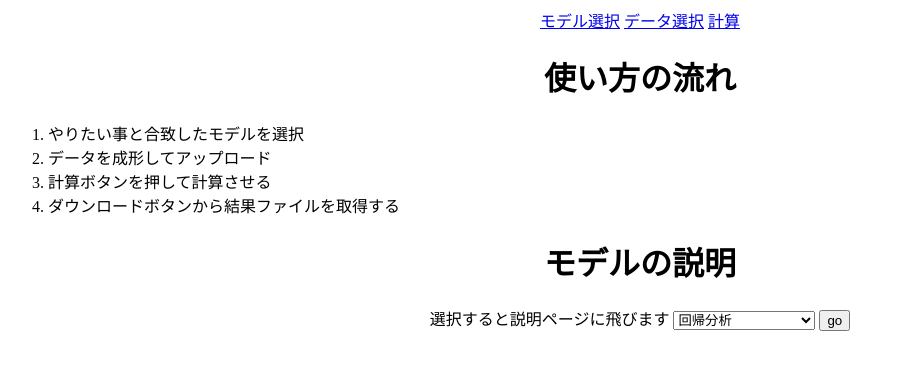
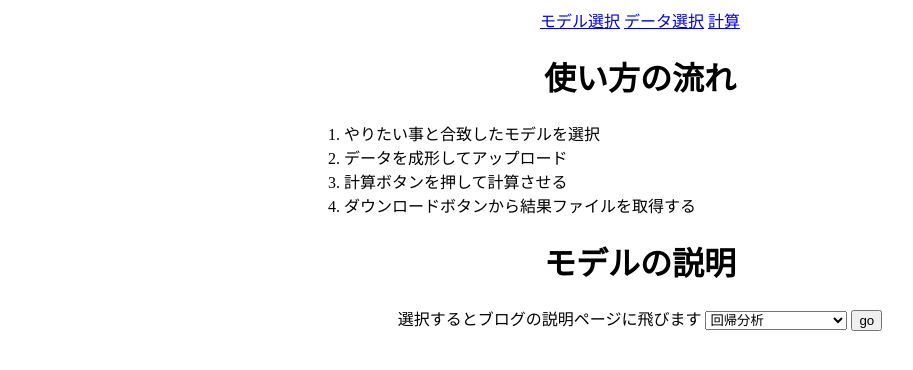
Before and after one commit to msamunetogetoge/mlcalculator, a Django app: page /tech/help in a window 1280 px wide. Shown: the top 370 px of the page, without its empty margins (0-913 px from the left). Run offline with Django 3.2, Linux system fonts and the light colour scheme; data comes from the database, SQL or seed files in the repository.

Commit message:
link help page

```diff
--- a/MLkit/tech/templates/tech/help.html
+++ b/MLkit/tech/templates/tech/help.html
@@ -5,7 +5,14 @@
 {% endblock %}
 
 {% block style %}
-
+    div {
+        width: 100%;
+    }
+    ol {
+        width:50%;
+        margin-left: auto;
+        margin-right: auto;
+    }
 {% endblock %}
 
 {% block body %}
@@ -13,7 +20,7 @@
 <div>
     <h1>使い方の流れ</h1>
 </div>
-<div>
+<div >
     <ol>
         <li>やりたい事と合致したモデルを選択</li>
         <li>データを成形してアップロード</li>
@@ -26,8 +33,8 @@
 
 </div>
 <div>
-    <form action ="{% url 'help' %}" method="post">
-        選択すると説明ページに飛びます
+    <form action ="{% url 'help' %}" method="post" target="_blank" rel="noopener noreferrer">
+        選択するとブログの説明ページに飛びます
         {% csrf_token %}
         <select name="help_content">
             {% for model in models %}
--- a/MLkit/tech/templates/tech/select_data.html
+++ b/MLkit/tech/templates/tech/select_data.html
@@ -16,7 +16,7 @@
 <div>
     <table >
         <tr>
-            <form action ="{% url 'datas'  %}" enctype="multipart/form-data"  method="post" >
+            <form action ="{% url 'datas'  %}" enctype="multipart/form-data"  method="post"  >
                 {% csrf_token %}
                 <td>{{ form.as_p }}</td>
             <td><button type="submit">選択</button> </td>
--- a/MLkit/tech/views.py
+++ b/MLkit/tech/views.py
@@ -109,9 +109,11 @@ def help(request):
     ブログ記事をコピペする？
     """
     if request.method =="POST":
-        content       = request.POST["help_content"]
-        #return render(request, "tech/"+content+".html")
-        return render(request, "tech/index.html")
+        content       = request.POST["help_content"].lower()
+        masamune      = "https://masamunetogetoge.com/"
+        overview      = "-overview"
+        guide_path    = masamune + content + overview
+        return HttpResponseRedirect(guide_path)
     else:
         return render(request, "tech/help.html",{
             "models":MlModel.objects.all(),
```
